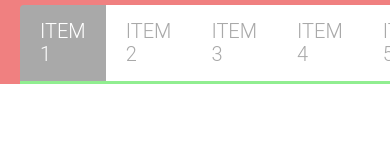
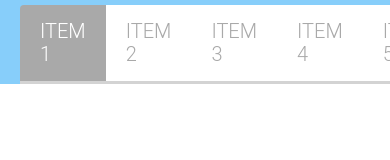
Before and after one commit to swietlikk/Menu, a website: page index.html in a window 390 px wide. Shown: the top 160 px of the page. Drawn offline with nearby package versions, Linux system fonts and the light colour scheme.

Commit message:
media queries intro

```diff
--- a/src/sass/components/logo.scss
+++ b/src/sass/components/logo.scss
@@ -8,4 +8,8 @@
   height: rem(64px);
   margin: rem(10px);
   display: inline-block;
+  transition: all 400ms ease-in-out;
+  &:hover {
+    transform: rotate(360deg);
+  }
 }
--- a/src/sass/components/menu.scss
+++ b/src/sass/components/menu.scss
@@ -26,7 +26,7 @@
     }
 
     @include link(white, darkgray) {
-      border-bottom: rem(3px) solid lightgreen;
+      border-bottom: rem(3px) solid lightgray;
     }
   }
 }
--- a/src/sass/layout/header.scss
+++ b/src/sass/layout/header.scss
@@ -3,6 +3,7 @@
 
 .header {
   background-color: lightcoral;
+  transition: all 400ms;
 
   &__inner {
     margin-inline: auto;
@@ -11,3 +12,9 @@
     @include flex(space-between, center);
   }
 }
+
+@media screen and (max-width: 960px) {
+  .header {
+    background-color: lightskyblue;
+  }
+}
```
Also changed, not shown: src/css/app.css, 1 other file.
